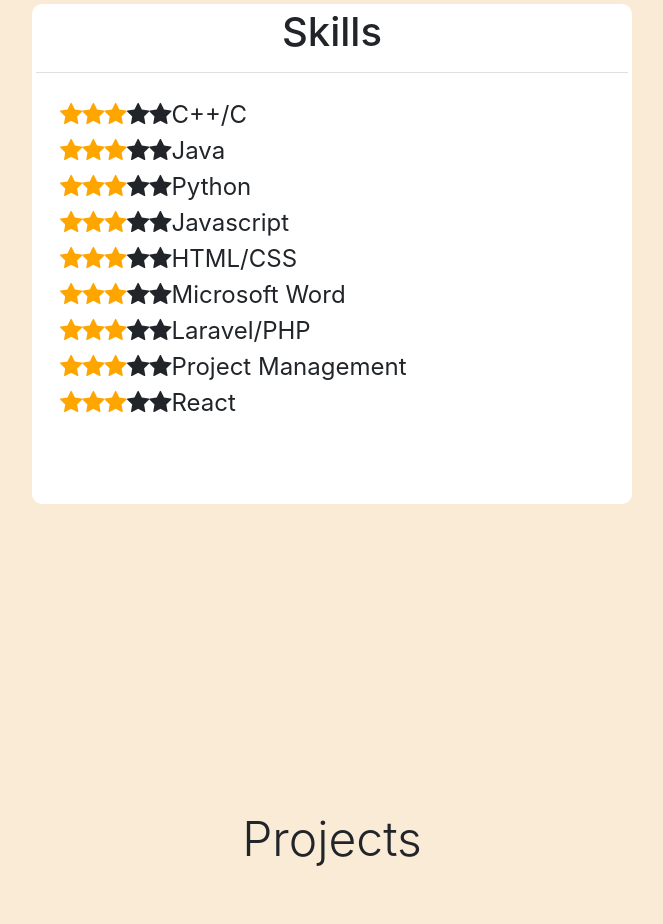
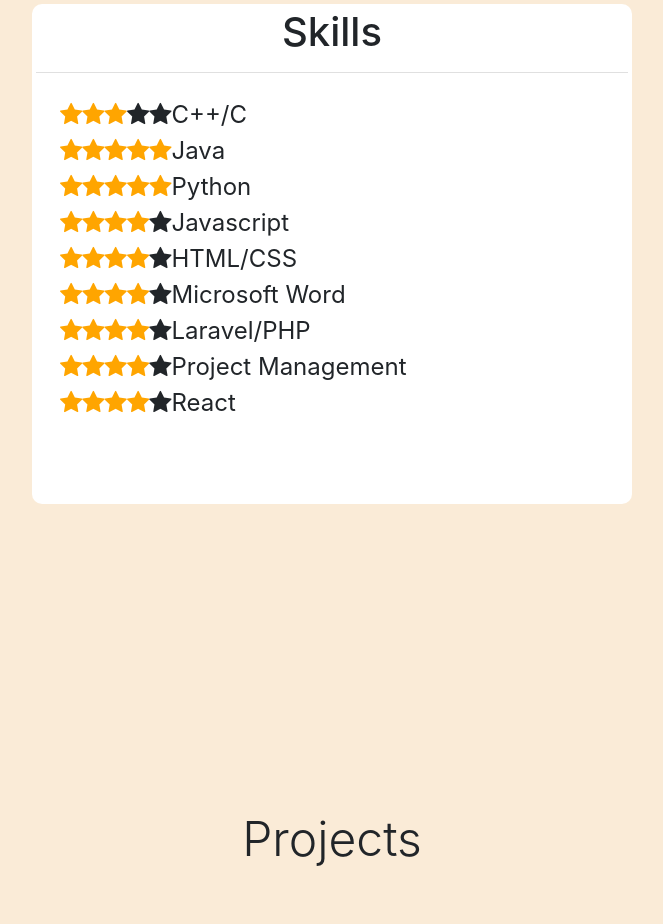
Before and after one commit to DionSat/Personal-Website, a React (Create React App) app: page / in a window 1280 px wide. Shown: the part 1640-2564 px from the top of the page, without its empty margins (308-971 px from the left). Built offline with nearby package versions, Linux system fonts and the light colour scheme.

Commit message:
fixed some accessiblility issues

```diff
--- a/src/App.js
+++ b/src/App.js
@@ -1,14 +1,4 @@
 import React from "react";
-import { render } from "react-dom";
-import {
-  Link,
-  DirectLink,
-  Element,
-  Events,
-  animateScroll as scroll,
-  scrollSpy,
-  scroller,
-} from "react-scroll";
 import Welcome from "./Components/Welcome.jsx";
 import Navigation from "./Components/Navigation.jsx";
 import Experience from "./Components/Experience.jsx";
--- a/src/Components/ContactMe.jsx
+++ b/src/Components/ContactMe.jsx
@@ -1,5 +1,3 @@
-import pcc_logo from "../Images/PCC.png";
-import psu_logo from "../Images/PSU.jpg";
 import { Container } from "react-bootstrap";
 import React, { useState } from "react";
 
--- a/src/Components/Experience.jsx
+++ b/src/Components/Experience.jsx
@@ -23,6 +23,7 @@
                 <img
                   src={psu_logo}
                   className='psu-logo'
+                  alt='Portland State University'
                   width='100'
                   height='100'></img>
                 <h2 className='education_text d-flex align-items-center'>
@@ -57,6 +58,7 @@
                 <img
                   src={psu_logo}
                   className='psu-logo'
+                  alt='Portland State University'
                   width='100'
                   height='100'></img>
                 <h2 className='education_text d-flex align-items-center'>
@@ -86,6 +88,7 @@
                 <img
                   src={pcc_logo}
                   className='pcc-logo'
+                  alt='Portland Community College'
                   width='100'
                   height='100'></img>
                 <h2 className='education_text d-flex align-items-center'>
@@ -146,23 +149,23 @@
                 <span className='fa fa-star checked'></span>
                 <span className='fa fa-star checked'></span>
                 <span className='fa fa-star checked'></span>
-                <span className='fa fa-star'></span>
-                <span className='fa fa-star'></span>
+                <span className='fa fa-star checked'></span>
+                <span className='fa fa-star checked'></span>
                 Java
               </div>
               <div>
                 <span className='fa fa-star checked'></span>
                 <span className='fa fa-star checked'></span>
                 <span className='fa fa-star checked'></span>
-                <span className='fa fa-star'></span>
-                <span className='fa fa-star'></span>
+                <span className='fa fa-star checked'></span>
+                <span className='fa fa-star checked'></span>
                 Python
               </div>
               <div>
                 <span className='fa fa-star checked'></span>
                 <span className='fa fa-star checked'></span>
                 <span className='fa fa-star checked'></span>
-                <span className='fa fa-star'></span>
+                <span className='fa fa-star checked'></span>
                 <span className='fa fa-star'></span>
                 Javascript
               </div>
@@ -170,7 +173,7 @@
                 <span className='fa fa-star checked'></span>
                 <span className='fa fa-star checked'></span>
                 <span className='fa fa-star checked'></span>
-                <span className='fa fa-star'></span>
+                <span className='fa fa-star checked'></span>
                 <span className='fa fa-star'></span>
                 HTML/CSS
               </div>
@@ -178,7 +181,7 @@
                 <span className='fa fa-star checked'></span>
                 <span className='fa fa-star checked'></span>
                 <span className='fa fa-star checked'></span>
-                <span className='fa fa-star'></span>
+                <span className='fa fa-star checked'></span>
                 <span className='fa fa-star'></span>
                 Microsoft Word
               </div>
@@ -186,7 +189,7 @@
                 <span className='fa fa-star checked'></span>
                 <span className='fa fa-star checked'></span>
                 <span className='fa fa-star checked'></span>
-                <span className='fa fa-star'></span>
+                <span className='fa fa-star checked'></span>
                 <span className='fa fa-star'></span>
                 Laravel/PHP
               </div>
@@ -194,7 +197,7 @@
                 <span className='fa fa-star checked'></span>
                 <span className='fa fa-star checked'></span>
                 <span className='fa fa-star checked'></span>
-                <span className='fa fa-star'></span>
+                <span className='fa fa-star checked'></span>
                 <span className='fa fa-star'></span>
                 Project Management
               </div>
@@ -202,7 +205,7 @@
                 <span className='fa fa-star checked'></span>
                 <span className='fa fa-star checked'></span>
                 <span className='fa fa-star checked'></span>
-                <span className='fa fa-star'></span>
+                <span className='fa fa-star checked'></span>
                 <span className='fa fa-star'></span>
                 React
               </div>
--- a/src/Components/Projects.jsx
+++ b/src/Components/Projects.jsx
@@ -1,5 +1,4 @@
 import React from "react";
-import pcc_logo from "../Images/PCC.png";
 import water_image from "../Images/water.png";
 import deck_image from "../Images/blackjack.png";
 import git_logo from "../Images/github.png";
@@ -21,6 +20,7 @@
               <img
                 src={water_image}
                 className='water-image'
+                alt='water reuse application'
                 width='100%'
                 height='100%'></img>
               <h2 className='pt-4'>Water Reuse Application</h2>
@@ -50,6 +50,7 @@
                   <img
                     className='button_image'
                     src={git_logo}
+                    alt='GitHub'
                     width='90'
                     height='90'
                   />
@@ -64,6 +65,7 @@
               <img
                 src={deck_image}
                 className='deck-image'
+                alt='deck of cards'
                 width='100%'
                 height='100%'></img>
               <h2 className='pt-4 display-6'>Deck of Cards Blackjack</h2>
@@ -92,6 +94,7 @@
                   <img
                     className='button_image'
                     src={git_logo}
+                    alt='GitHub'
                     width='90'
                     height='90'
                   />
--- a/src/Components/Welcome.jsx
+++ b/src/Components/Welcome.jsx
@@ -1,7 +1,5 @@
 import React from "react";
 import my_image from "../Images/me.jpg";
-import hello_prog from "../Images/Hello.png";
-import { Container } from "react-bootstrap";
 
 export default function Welcome({ id }) {
   return (
```
